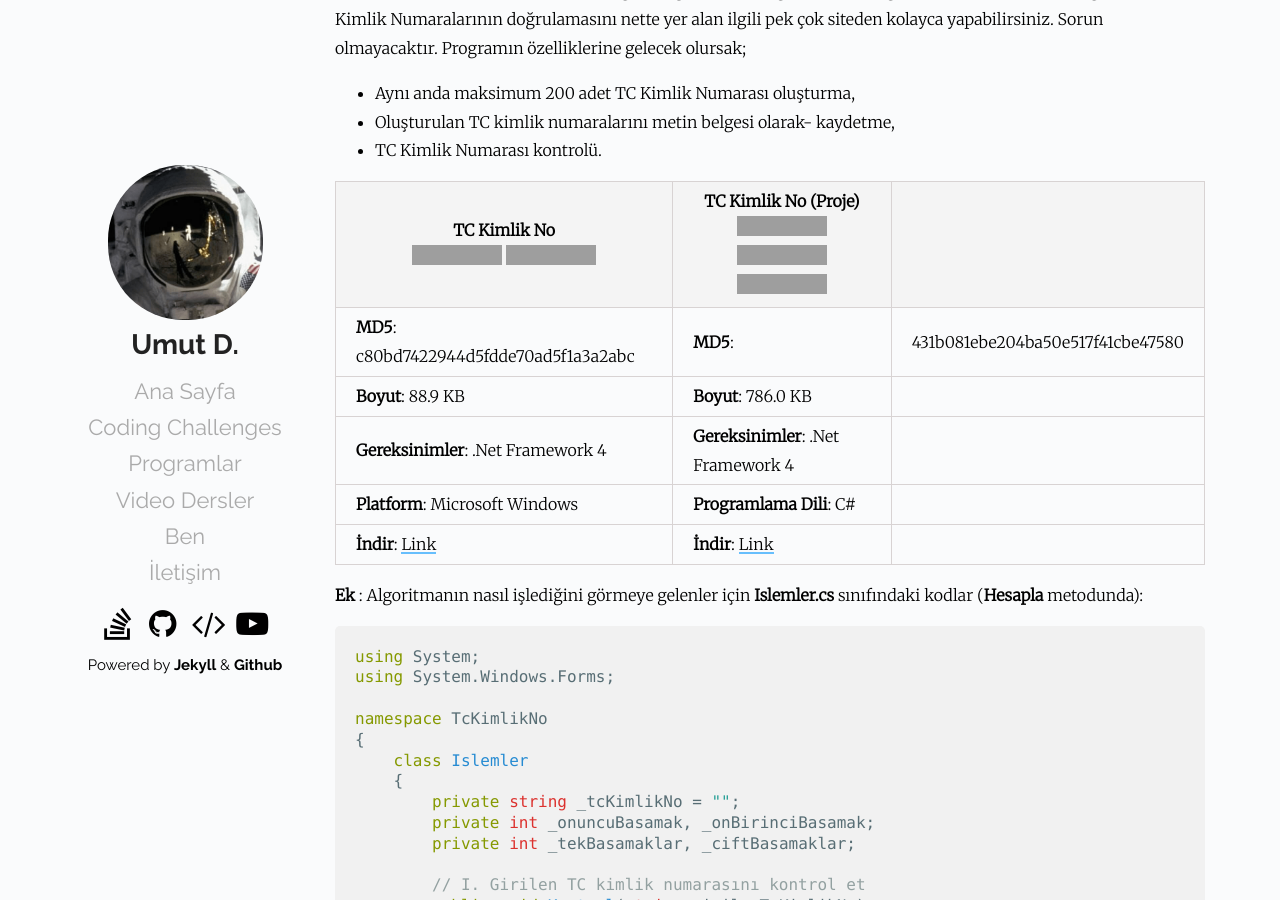
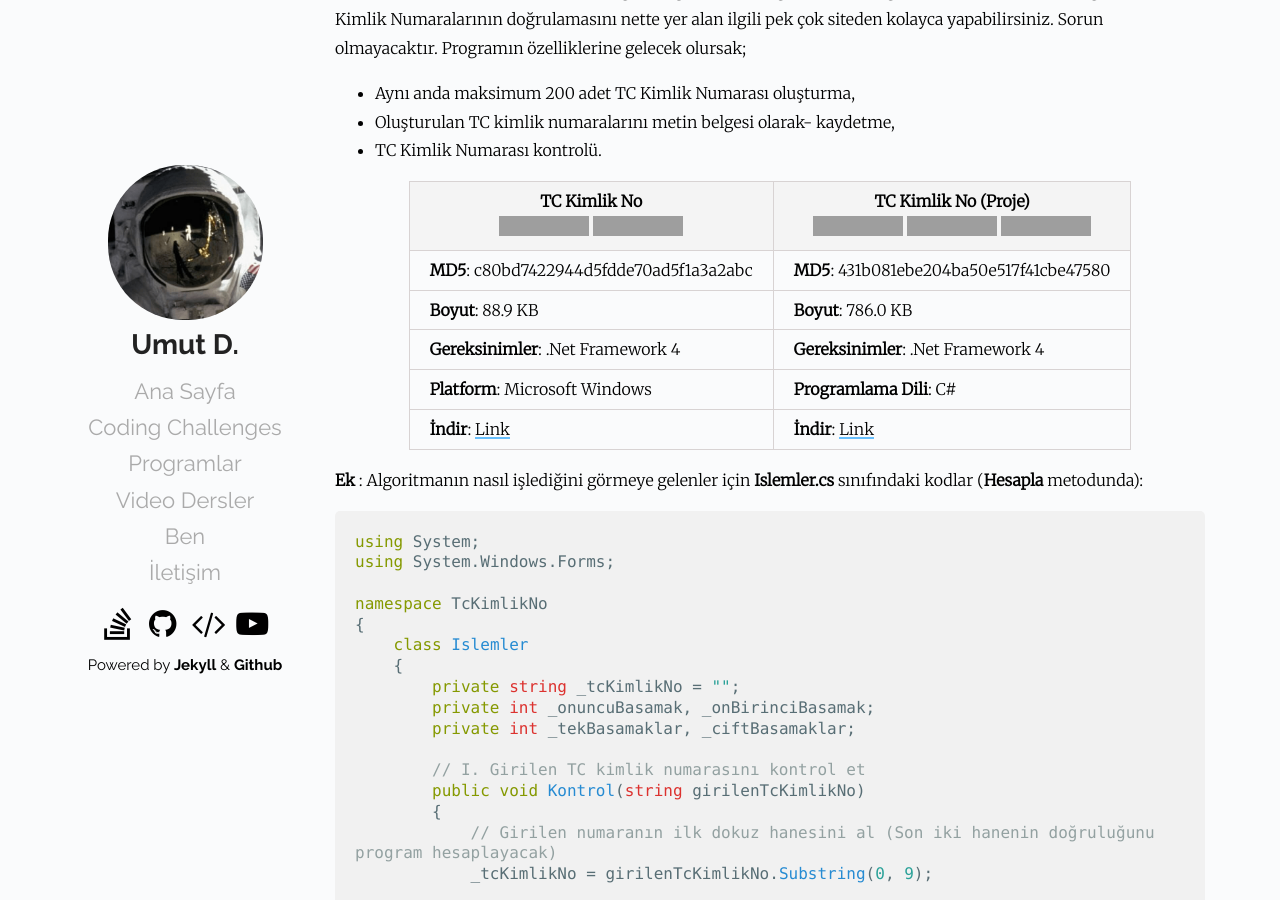
Before and after one commit to Umut-D/umutd.com, a Jekyll site: the page built from _posts/programlar/2019-11-04-tc-kimlik-no.md, in a window 1280 px wide and 900 px high, scrolled down 641 px, cut to the strip 0-900 px from the top of the window. Built offline with Jekyll 4.4.1, drawn with Linux system fonts in a browser that asks for light colours; grey boxes are pictures that could not be loaded.

```diff
--- a/_posts/programlar/2019-11-04-tc-kimlik-no.md
+++ b/_posts/programlar/2019-11-04-tc-kimlik-no.md
@@ -28,7 +28,7 @@ Eğer programın ürettiği numaralara güvenmediyseniz sorun değil. Üretilen
 {:.tablo-ortali}
 | TC Kimlik No<br>![Versiyon](https://img.shields.io/badge/Versiyon-1.1-blueviolet.svg?style=flat) ![Durum](https://img.shields.io/badge/Durum-Çalışıyor-success.svg?style=flat) | TC Kimlik No (Proje)<br>![Lisans](https://img.shields.io/badge/Lisans-MIT-blue.svg?style=flat) ![Durum](https://img.shields.io/badge/Proje-Sonlandırıldı-lightgray.svg?style=flat) ![Arşiv](https://img.shields.io/badge/Arşiv-orange.svg?style=flat)|
 |----------------------------------------- -|-------------------------------------------|
-| **MD5**: c80bd7422944d5fdde70ad5f1a3a2abc | **MD5**: | 431b081ebe204ba50e517f41cbe47580
+| **MD5**: c80bd7422944d5fdde70ad5f1a3a2abc | **MD5**: 431b081ebe204ba50e517f41cbe47580 |
 | **Boyut**: 88.9 KB                       | **Boyut**: 786.0 KB                         |
 | **Gereksinimler**: .Net Framework 4     | **Gereksinimler**: .Net Framework 4     |
 | **Platform**: Microsoft Windows           | **Programlama Dili**: C#                  |
```
